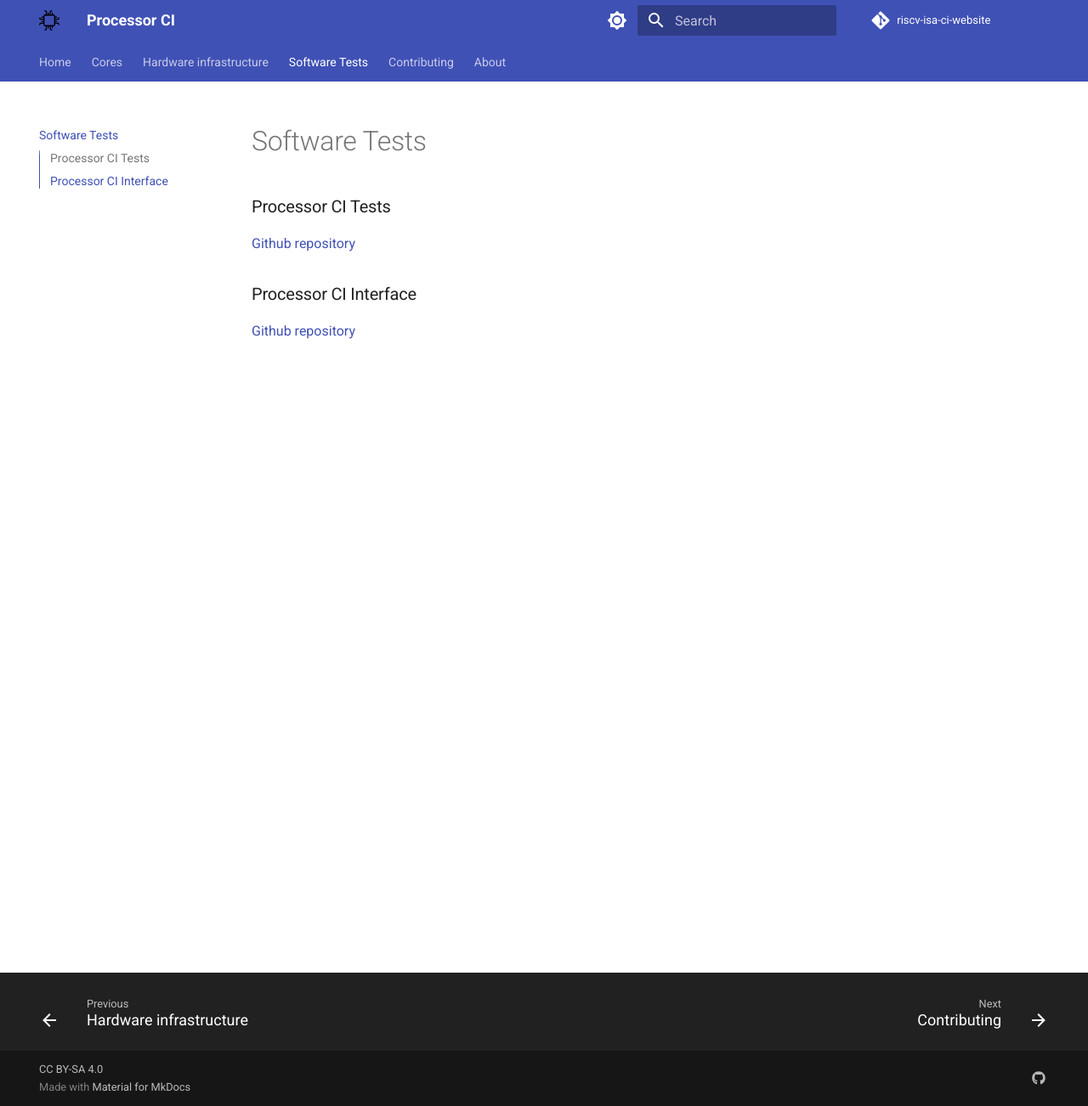
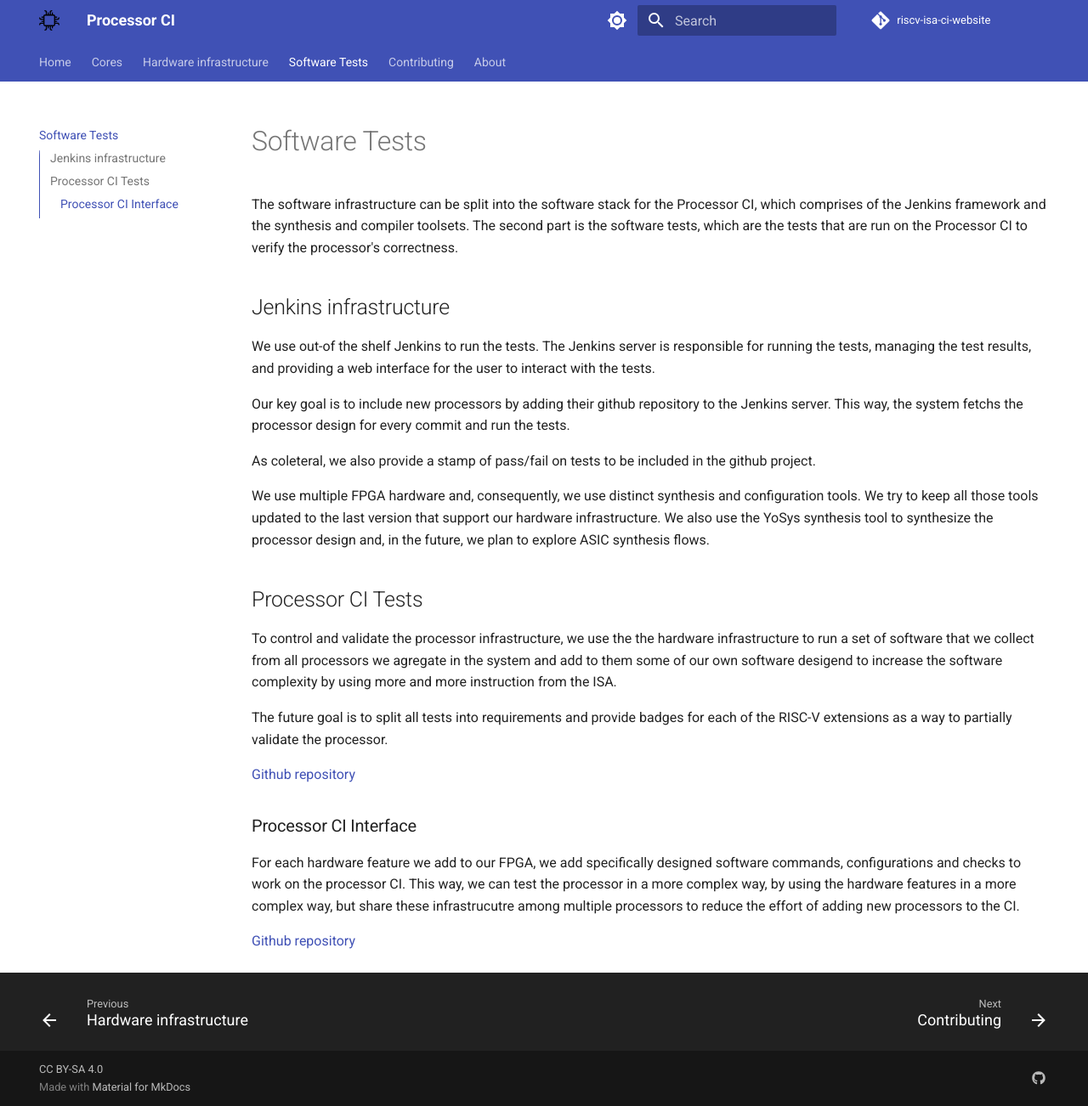
Before and after one commit to LSC-Unicamp/processor-ci-website, an MkDocs documentation site: the page built from docs/software_tests.md, in a window 1280 px wide and 1302 px high. Shown: the whole window at 85% size. Built offline with MkDocs 1.6.1 and Material for MkDocs 9.7.7, drawn with Linux system fonts in a browser that asks for light colours; comment, search, counter and statistics services are not loaded.

Commit message:
Added information on front page, software and hardware infrastructure

```diff
--- a/docs/software_tests.md
+++ b/docs/software_tests.md
@@ -1,7 +1,27 @@
-### Processor CI Tests
+# Software Tests
+
+The software infrastructure can be split into the software stack for the Processor CI, which comprises of the Jenkins framework and the synthesis and compiler toolsets. The second part is the software tests, which are the tests that are run on the Processor CI to verify the processor's correctness.
+
+## Jenkins infrastructure
+
+We use out-of the shelf Jenkins to run the tests. The Jenkins server is responsible for running the tests, managing the test results, and providing a web interface for the user to interact with the tests.
+
+Our key goal is to include new processors by adding their github repository to the Jenkins server. This way, the system fetchs the processor design for every commit and run the tests.
+
+As coleteral, we also provide a stamp of pass/fail on tests to be included in the github project.
+
+We use multiple FPGA hardware and, consequently, we use distinct synthesis and configuration tools. We try to keep all those tools updated to the last version that support our hardware infrastructure. We also use the YoSys synthesis tool to synthesize the processor design and, in the future, we plan to explore ASIC synthesis flows.
+
+## Processor CI Tests
+
+To control and validate the processor infrastructure, we use the the hardware infrastructure to run a set of software that we collect from all processors we agregate in the system and add to them some of our own software desigend to increase the software complexity by using more and more instruction from the ISA.
+
+The future goal is to split all tests into requirements and provide badges for each of the RISC-V extensions as a way to partially validate the processor.
 
 [Github repository](https://github.com/LSC-Unicamp/riscv-isa-ci-tests)
 
 ### Processor CI Interface
 
+For each hardware feature we add to our FPGA, we add specifically designed software commands, configurations and checks to work on the processor CI. This way, we can test the processor in a more complex way, by using the hardware features in a more complex way, but share these infrastrucutre among multiple processors to reduce the effort of adding new processors to the CI.
+
 [Github repository](https://github.com/LSC-Unicamp/riscv-isa-ci)
```
Also changed, not shown: docs/hardware_infrastructure.md (+2 -0 lines), docs/index.md (+9 -0 lines).
